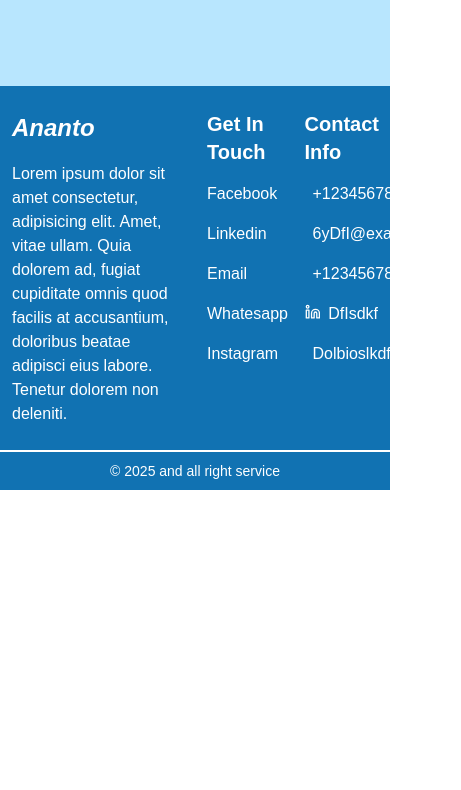
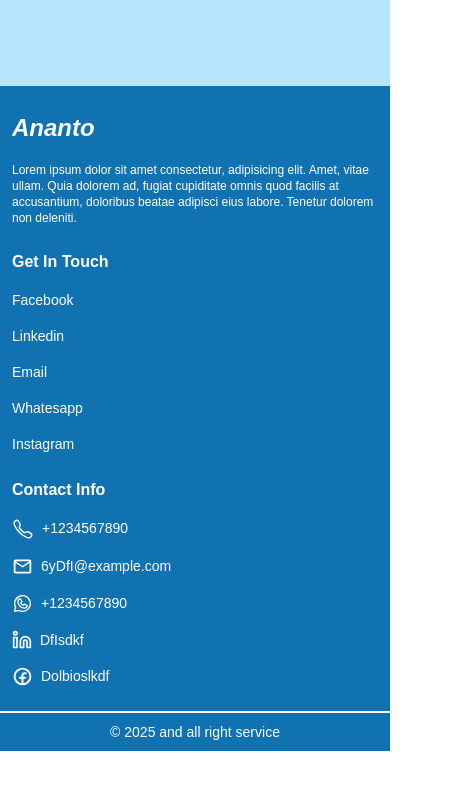
Before and after one commit to anonto42/next_portfolio, a Next.js app: page / in a window 390 px wide. Shown: the top 790 px of the page, 461 px wide, since content can reach past the window. Built offline with nearby package versions, Linux system fonts and the light colour scheme.

Commit message:
updated for the mobile

```diff
--- a/src/components/ui/Bars/Footer.tsx
+++ b/src/components/ui/Bars/Footer.tsx
@@ -63,33 +63,32 @@ export default function Footer() {
     <footer className='w-full h-auto bg-[#1172B2] text-white'>
       <ClientsLayout>
 
-        <div className='grid grid-cols-4 py-6 gap-6 w-full h-full'>
+        <div className='grid md:grid-cols-4 py-6 gap-6 w-full h-full overflow-hidden'>
 
-          <div className='col-span-2 flex flex-col gap-4'>
+          <div className='md:col-span-2 col-span-1 flex flex-col gap-4'>
             <h1 className='text-[24px] font-bold italic'>Ananto</h1>
-            <h3 className='text-'>Lorem ipsum dolor sit amet consectetur, adipisicing elit. Amet, vitae ullam. Quia dolorem ad, fugiat cupiditate omnis quod facilis at accusantium, doloribus beatae adipisci eius labore. Tenetur dolorem non deleniti.</h3>
+            <h3 className='text-xs md:text-sm'>Lorem ipsum dolor sit amet consectetur, adipisicing elit. Amet, vitae ullam. Quia dolorem ad, fugiat cupiditate omnis quod facilis at accusantium, doloribus beatae adipisci eius labore. Tenetur dolorem non deleniti.</h3>
           </div>
 
           <div className='h-full flex flex-col gap-4'>
-            <h1 className='text-xl font-semibold'>Get In Touch</h1>
+            <h1 className='md:text-xl font-semibold'>Get In Touch</h1>
 
             {
               Socials.map((item, index) => (
                 <a href={item.href}>
-                  <h3 key={index} className='hover:scale-105 transition duration-300 ease-in-out'>{item.name}</h3>
+                  <h3 key={index} className='hover:scale-105 text-sm md:text-base transition duration-300 ease-in-out'>{item.name}</h3>
                 </a>
               ))
             }
-
           </div>
 
           <div className='h-full flex flex-col gap-4'>
-            <h1 className='text-xl font-semibold'>Contact Info</h1>
+            <h1 className='md:text-xl font-semibold'>Contact Info</h1>
 
             {
               contact.map((item, index) => (
                 <a href={item.href}>
-                  <div key={index} className='flex gap-2 transition duration-300 ease-in-out hover:scale-105'>
+                  <div key={index} className='flex gap-2 transition text-sm md:text-base duration-300 ease-in-out hover:scale-105'>
                     {item.icon}
                     <h3>{item.content}</h3>
                   </div>
```
